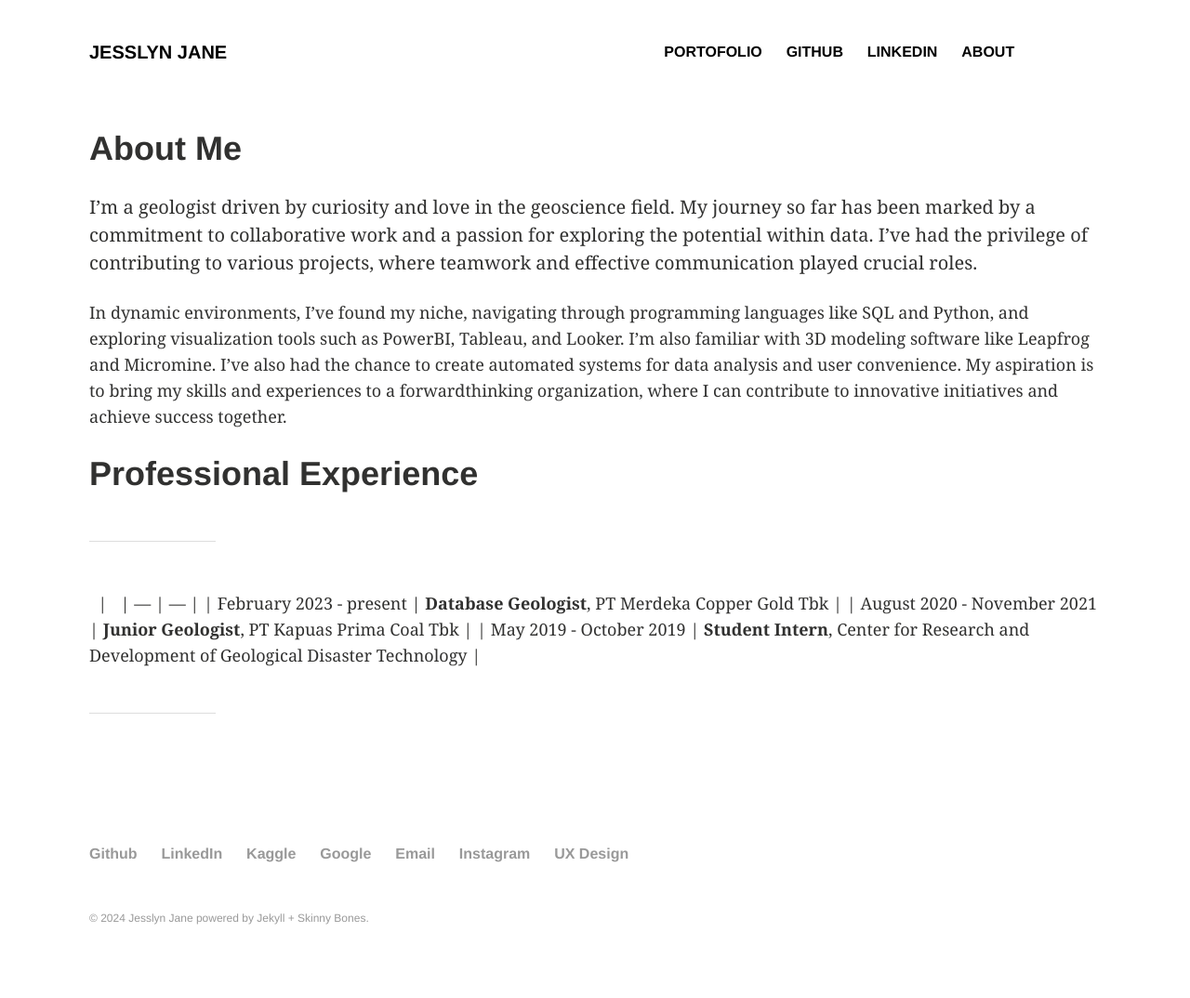
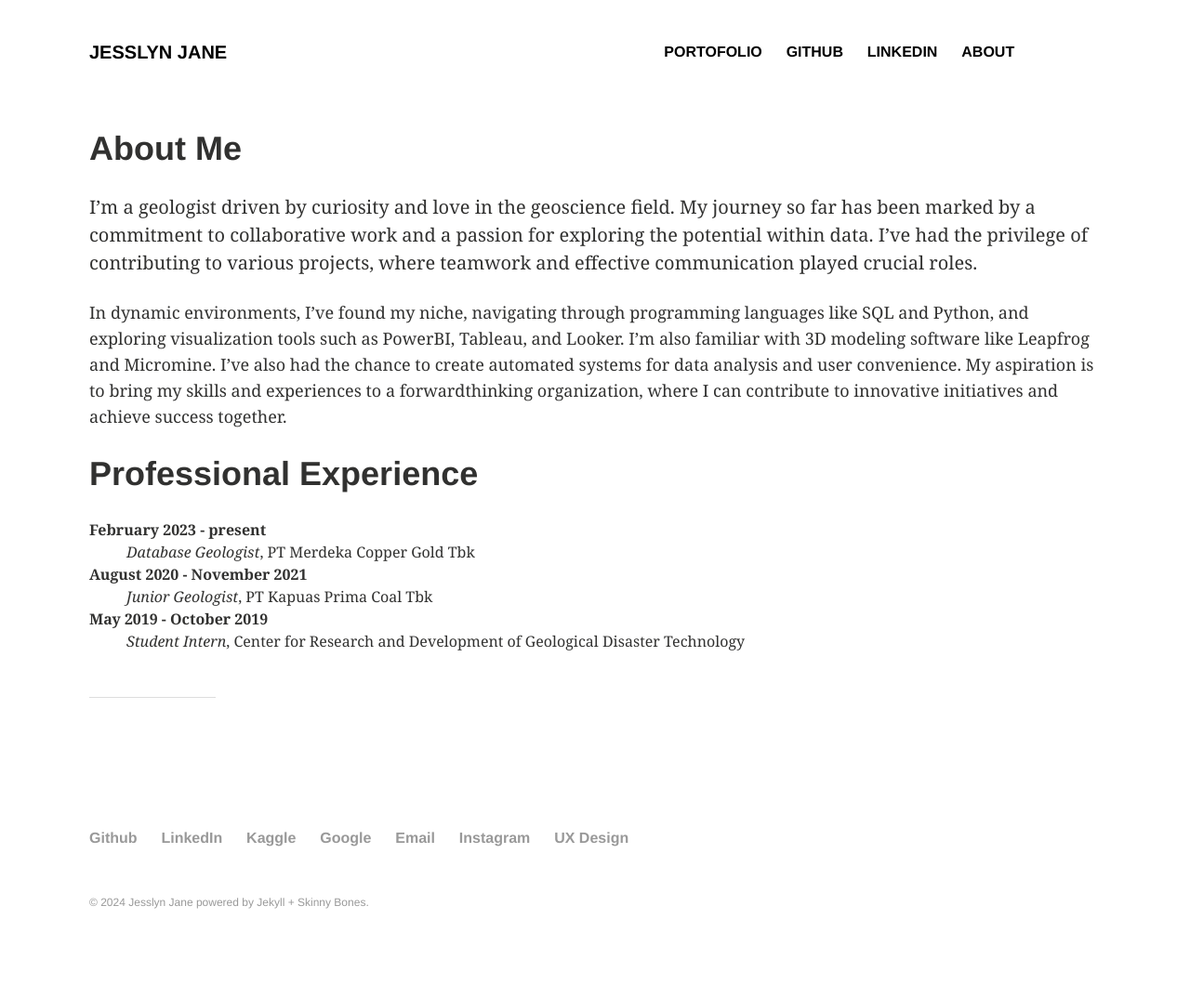
Before and after one commit to jesslynnjane/jesslynnjane.github.io, a Jekyll site: the page built from about.md, in a window 1280 px wide. Shown: the whole page at 93% size. Built offline with Jekyll 4.4.1, drawn with Linux system fonts in a browser that asks for light colours; nearby versions of some CDN libraries; some of the changed lines change nothing that is shown.

Commit message:
update about me style

```diff
--- a/about.md
+++ b/about.md
@@ -9,16 +9,15 @@ I'm a geologist driven by curiosity and love in the geoscience field. My journey
 In dynamic environments, I've found my niche, navigating through programming languages like SQL and Python, and exploring visualization tools such as PowerBI, Tableau, and Looker. I'm also familiar with 3D modeling software like Leapfrog and Micromine. I've also had the chance to create automated systems for data analysis and user convenience. My aspiration is to bring my skills and experiences to a forwardthinking organization, where I can contribute to innovative initiatives and achieve success together.
 
 # Professional Experience
-<style>
-td, th {
-   border: none!important;
-}
-</style>
-----
- &nbsp; | &nbsp;
-| --- | --- |
-| February 2023 - present | **Database Geologist**, PT Merdeka Copper Gold Tbk |
-| August 2020 - November 2021 | **Junior Geologist**, PT Kapuas Prima Coal Tbk |
-| May 2019 - October 2019 | **Student Intern**, Center for Research and Development of Geological Disaster Technology |
+<dl>
+<dt><strong>February 2023 - present</strong></dt>
+<dd><i>Database Geologist</i>, PT Merdeka Copper Gold Tbk </dd>
+
+<dt><strong>August 2020 - November 2021</strong></dt>
+<dd><i>Junior Geologist</i>, PT Kapuas Prima Coal Tbk</dd>
+
+<dt><strong>May 2019 - October 2019</strong></dt>
+<dd><i>Student Intern</i>, Center for Research and Development of Geological Disaster Technology</dd>
+</dl>
 
 ---
```
